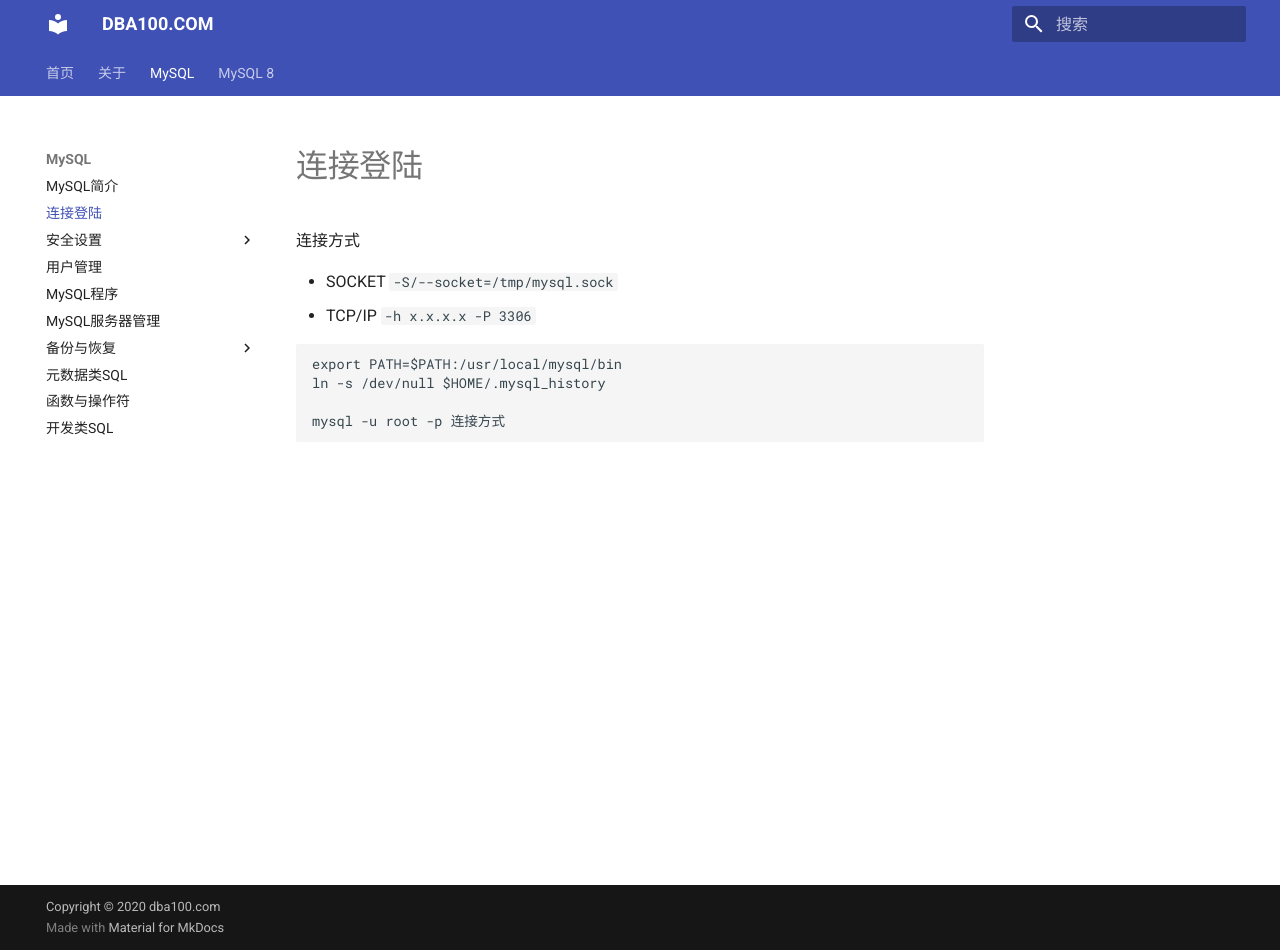
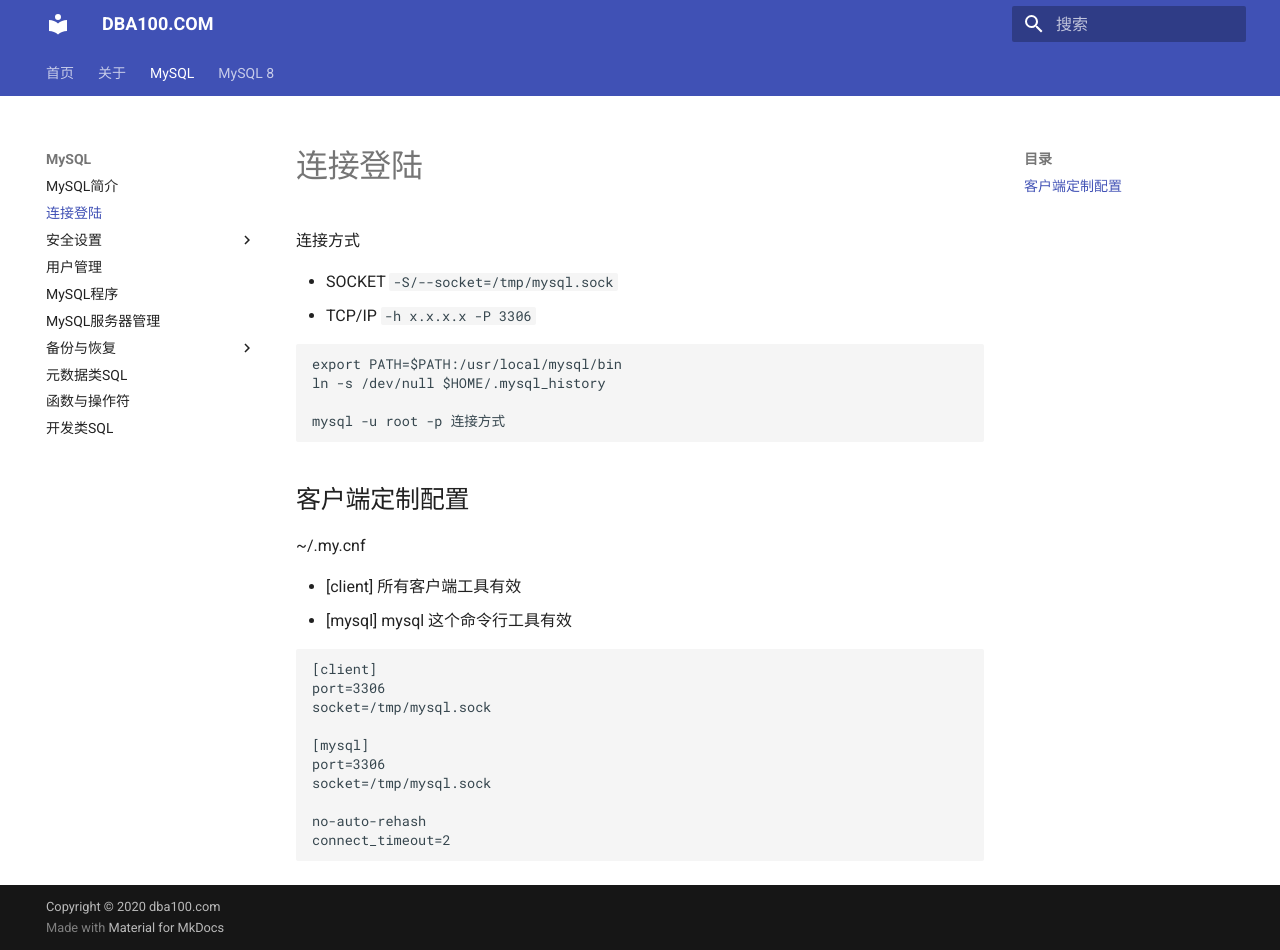
Before and after one commit to duliang123/dba100, an MkDocs documentation site: the page built from docs/mysql/programs-client/mysql.md, in a window 1280 px wide and 950 px high. Built offline with MkDocs 1.6.1 and Material for MkDocs 9.7.7, drawn with Linux system fonts in a browser that asks for light colours.

Commit message:
Update mysql.md

````diff
--- a/docs/mysql/programs-client/mysql.md
+++ b/docs/mysql/programs-client/mysql.md
@@ -11,3 +11,24 @@ ln -s /dev/null $HOME/.mysql_history
 
 mysql -u root -p 连接方式
 ```
+
+
+## 客户端定制配置
+
+~/.my.cnf
+
+* [client] 所有客户端工具有效
+* [mysql]  mysql 这个命令行工具有效
+
+```
+[client]
+port=3306
+socket=/tmp/mysql.sock
+
+[mysql]
+port=3306
+socket=/tmp/mysql.sock
+
+no-auto-rehash
+connect_timeout=2
+```
````
